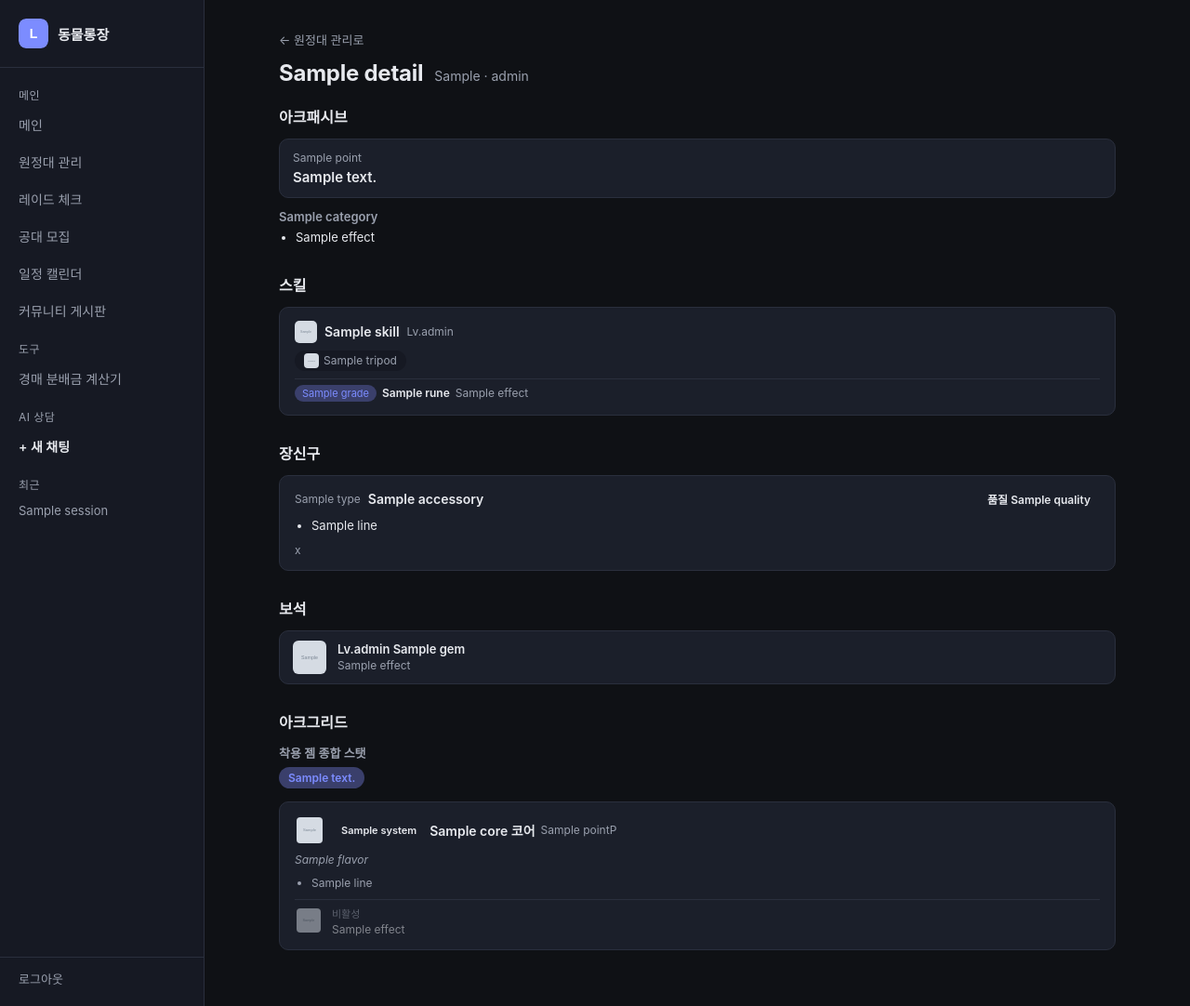
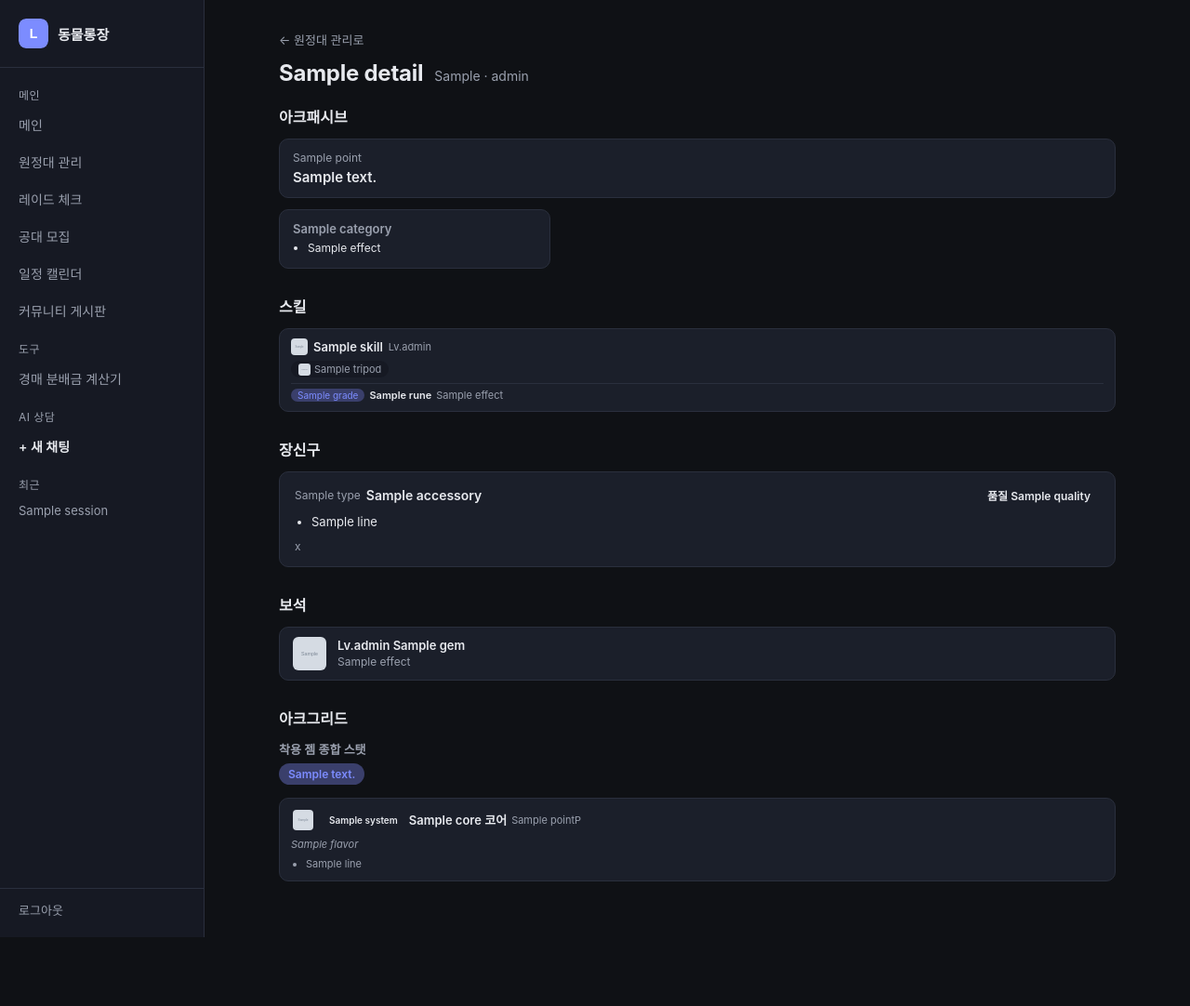
Before and after one commit to kanonphil/loa-bot-01, a FastAPI app: template webapp/templates/character_detail.html in a window 1280 px wide. Shown: the whole page at 93% size. After the commit the page ends 1008 px from the top, so only its background shows below. Run offline with FastAPI, Linux system fonts and the light colour scheme; the template is opened without the code that fills it: most values are stand-ins (such as "Sample title", 1, 10 or a date in 2020); grey boxes marked "Sample" are stand-in pictures.

Commit message:
fix(webapp): 캐릭터 상세 아크패시브 가로배치 + 스킬/아크그리드 컴팩트화
- 아크패시브 진화/깨달음/도약 카테고리를 고정 순서로 3열 가로 배치
- 스킬 카드 패딩/폰트/아이콘 크기 축소, 아크그리드 카드도 동일하게 컴팩트화
- 코어별 개별 젬 세부 정보(필요 의지력/포인트 등)는 너무 장황해서 제거,
  종합 스탯(ArkGrid.Effects)만 보여준다

Co-Authored-By: Claude Sonnet 5 <noreply@anthropic.com>

```diff
--- a/webapp/static/style.css
+++ b/webapp/static/style.css
@@ -2248,8 +2248,17 @@ a.calendar-party:hover {
   font-weight: 600;
 }
 
+.char-arkpassive-categories {
+  display: grid;
+  grid-template-columns: repeat(3, 1fr);
+  gap: 12px;
+}
+
 .char-arkpassive-category {
-  margin-bottom: 10px;
+  padding: 12px 14px;
+  border-radius: 10px;
+  border: 1px solid var(--border);
+  background: var(--panel);
 }
 
 .char-arkpassive-category-title {
@@ -2261,28 +2270,44 @@ a.calendar-party:hover {
 
 .char-arkpassive-effect-list {
   margin: 0;
-  padding-left: 18px;
-  font-size: 13px;
-  color: var(--text);
-  line-height: 1.6;
-}
-
-.char-skill-list,
+  padding-left: 16px;
+  font-size: 12px;
+  color: var(--text);
+  line-height: 1.5;
+}
+
+@media (max-width: 640px) {
+  .char-arkpassive-categories {
+    grid-template-columns: 1fr;
+  }
+}
+
 .char-accessory-list {
   display: grid;
   grid-template-columns: repeat(auto-fit, minmax(280px, 1fr));
   gap: 12px;
 }
 
+.char-skill-list {
+  display: grid;
+  grid-template-columns: repeat(auto-fit, minmax(210px, 1fr));
+  gap: 8px;
+}
+
 .char-skill-card,
 .char-accessory-card {
   display: flex;
   flex-direction: column;
+  gap: 6px;
+  padding: 10px 12px;
+  border-radius: 10px;
+  border: 1px solid var(--border);
+  background: var(--panel);
+}
+
+.char-accessory-card {
   gap: 8px;
   padding: 14px 16px;
-  border-radius: 10px;
-  border: 1px solid var(--border);
-  background: var(--panel);
 }
 
 .char-skill-header,
@@ -2290,29 +2315,33 @@ a.calendar-party:hover {
   display: flex;
   align-items: center;
   flex-wrap: wrap;
-  gap: 8px;
-}
-
-.char-skill-name,
+  gap: 6px;
+}
+
+.char-skill-name {
+  font-weight: 600;
+  font-size: 13px;
+}
+
 .char-accessory-name {
   font-weight: 600;
   font-size: 14px;
 }
 
 .char-skill-level {
-  font-size: 12px;
+  font-size: 11px;
   color: var(--text-muted);
 }
 
 .char-skill-tripods {
   display: flex;
   flex-wrap: wrap;
-  gap: 6px;
+  gap: 4px;
 }
 
 .char-tripod-chip {
-  font-size: 12px;
-  padding: 3px 10px;
+  font-size: 11px;
+  padding: 2px 8px;
   border-radius: 999px;
   background: var(--sidebar-bg);
   color: var(--text-muted);
@@ -2322,18 +2351,18 @@ a.calendar-party:hover {
   display: flex;
   align-items: center;
   flex-wrap: wrap;
-  gap: 6px;
-  font-size: 12px;
-  padding-top: 6px;
+  gap: 5px;
+  font-size: 11px;
+  padding-top: 5px;
   border-top: 1px solid var(--border);
 }
 
 .char-rune-badge {
-  padding: 2px 8px;
+  padding: 1px 7px;
   border-radius: 999px;
   background: var(--accent-dim);
   color: var(--accent);
-  font-size: 11px;
+  font-size: 10px;
 }
 
 .char-rune-name {
@@ -2425,22 +2454,22 @@ a.calendar-party:hover {
 
 .char-skill-icon,
 .char-tripod-icon {
-  width: 24px;
-  height: 24px;
-  border-radius: 5px;
+  width: 18px;
+  height: 18px;
+  border-radius: 4px;
   vertical-align: middle;
 }
 
 .char-tripod-chip {
   display: inline-flex;
   align-items: center;
-  gap: 5px;
+  gap: 4px;
 }
 
 .char-tripod-chip .char-tripod-icon {
-  width: 16px;
-  height: 16px;
-  border-radius: 4px;
+  width: 13px;
+  height: 13px;
+  border-radius: 3px;
 }
 
 /* ── 아크그리드 ──────────────────────────────────────────── */
@@ -2473,29 +2502,29 @@ a.calendar-party:hover {
 
 .char-arkgrid-cores {
   display: grid;
-  grid-template-columns: repeat(auto-fit, minmax(300px, 1fr));
-  gap: 12px;
+  grid-template-columns: repeat(auto-fit, minmax(260px, 1fr));
+  gap: 10px;
 }
 
 .char-arkgrid-core-card {
   display: flex;
   flex-direction: column;
+  gap: 6px;
+  padding: 10px 12px;
+  border-radius: 10px;
+  border: 1px solid var(--border);
+  background: var(--panel);
+}
+
+.char-arkgrid-core-header {
+  display: flex;
+  align-items: center;
   gap: 8px;
-  padding: 14px 16px;
-  border-radius: 10px;
-  border: 1px solid var(--border);
-  background: var(--panel);
-}
-
-.char-arkgrid-core-header {
-  display: flex;
-  align-items: center;
-  gap: 10px;
 }
 
 .char-arkgrid-core-icon {
-  width: 32px;
-  height: 32px;
+  width: 26px;
+  height: 26px;
   border-radius: 6px;
   box-sizing: border-box;
   border: 2px solid transparent;
@@ -2506,12 +2535,12 @@ a.calendar-party:hover {
   display: flex;
   align-items: center;
   flex-wrap: wrap;
-  gap: 6px;
+  gap: 5px;
 }
 
 .char-arkgrid-core-system {
-  font-size: 11px;
-  padding: 2px 8px;
+  font-size: 10px;
+  padding: 1px 7px;
   border-radius: 999px;
   font-weight: 600;
 }
@@ -2528,65 +2557,32 @@ a.calendar-party:hover {
 
 .char-arkgrid-core-name {
   font-weight: 600;
-  font-size: 14px;
+  font-size: 13px;
 }
 
 .char-arkgrid-core-point {
-  font-size: 12px;
+  font-size: 11px;
   color: var(--text-muted);
 }
 
 .char-arkgrid-core-flavor {
   margin: 0;
-  font-size: 12px;
+  font-size: 11px;
   color: var(--text-muted);
   font-style: italic;
 }
 
 .char-arkgrid-core-options {
   margin: 0;
-  padding-left: 18px;
-  font-size: 12px;
-  color: var(--text-muted);
-  line-height: 1.6;
-}
-
-.char-arkgrid-core-gems {
-  display: flex;
-  flex-direction: column;
-  gap: 8px;
-  padding-top: 6px;
-  border-top: 1px solid var(--border);
-}
-
-.char-arkgrid-gem {
-  display: flex;
-  align-items: center;
-  gap: 10px;
-}
-
-.char-arkgrid-gem-inactive {
-  opacity: 0.5;
-}
-
-.char-arkgrid-gem-icon {
-  width: 30px;
-  height: 30px;
-  border-radius: 6px;
-  box-sizing: border-box;
-  border: 2px solid transparent;
-  flex-shrink: 0;
-}
-
-.char-arkgrid-gem-info {
-  display: flex;
-  flex-direction: column;
-  gap: 2px;
+  padding-left: 16px;
+  font-size: 11px;
+  color: var(--text-muted);
+  line-height: 1.5;
 }
 
 /* 등급을 텍스트로 적지 않고 게임 내 등급 색상으로만 표현 (아이콘 테두리/이름 글자색).
-   .char-arkgrid-core-icon/.char-arkgrid-gem-icon의 기본 border-color를 덮어써야 하므로
-   반드시 그 규칙들보다 뒤에 와야 한다 — 동일 특이도에서는 소스 순서가 나중인 쪽이 이긴다. */
+   .char-arkgrid-core-icon의 기본 border-color(transparent)를 덮어써야 하므로
+   반드시 그 규칙보다 뒤에 와야 한다 — 동일 특이도에서는 소스 순서가 나중인 쪽이 이긴다. */
 .char-grade-영웅 {
   border-color: #b16cf0;
 }
@@ -2617,15 +2613,6 @@ a.calendar-party:hover {
 
 .char-grade-text-고대 {
   color: #c9a86c;
-}
-
-.char-arkgrid-gem-inactive-label {
-  font-size: 11px;
-  color: var(--text-muted);
-}
-
-.char-arkgrid-gem-effect {
-  font-size: 12px;
 }
 
 /* ── 공대 모집 파티원 hover 카드 ──────────────────────────── */
--- a/webapp/templates/character_detail.html
+++ b/webapp/templates/character_detail.html
@@ -25,6 +25,7 @@
     </div>
     {% endfor %}
   </div>
+  <div class="char-arkpassive-categories">
     {% for category, effects in detail.ark_passive.effects_by_category.items() %}
     <div class="char-arkpassive-category">
       <h3 class="char-arkpassive-category-title">{{ category }}</h3>
@@ -35,6 +36,7 @@
       </ul>
     </div>
     {% endfor %}
+  </div>
 </div>
 
 <div class="char-detail-section">
@@ -146,17 +148,6 @@
         {% endfor %}
       </ul>
       {% endif %}
-      <div class="char-arkgrid-core-gems">
-        {% for g in c.gems %}
-        <div class="char-arkgrid-gem{{ ' char-arkgrid-gem-inactive' if not g.is_active }}">
-          {% if g.icon %}<img src="{{ g.icon }}" alt="" class="char-arkgrid-gem-icon char-grade-{{ g.grade }}">{% endif %}
-          <div class="char-arkgrid-gem-info">
-            {% if not g.is_active %}<span class="char-arkgrid-gem-inactive-label">비활성</span>{% endif %}
-            {% if g.effect %}<span class="char-arkgrid-gem-effect">{{ g.effect }}</span>{% endif %}
-          </div>
-        </div>
-        {% endfor %}
-      </div>
     </div>
     {% else %}
     <p class="dash-empty">아크그리드 정보가 없습니다.</p>
```
Also changed, not shown: bot/api/armory_parser.py (+16 -19 lines), tests/test_armory_parser.py (+13 -38 lines), webapp/tests/test_character_detail_route.py (+2 -11 lines). Lines whose indentation alone changed are shown as unchanged.
